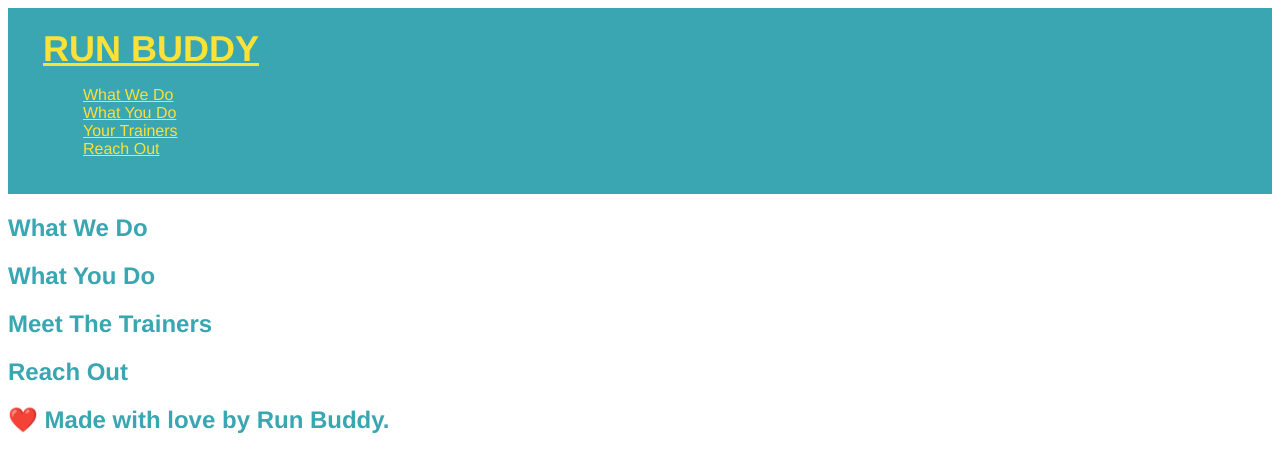
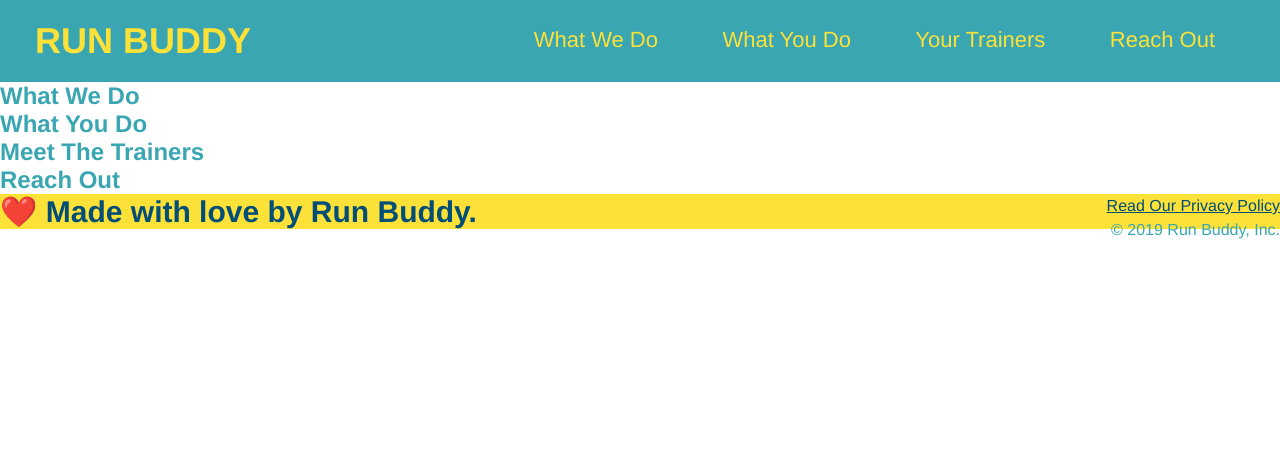
Before and after one commit to JonathanGibbings/run-buddy, a plain HTML site: page index.html in a window 1280 px wide. Drawn offline with Linux system fonts and the light colour scheme.

Commit message:
end of 1.2

```diff
--- a/assets/css/style.css
+++ b/assets/css/style.css
@@ -1,3 +1,9 @@
+* {
+    margin: 0;
+    padding: 0;
+    box-sizing: border-box;
+}
+
 body {
     color: #39a6b2;
     font-family: Helvetica, Arial, sans-serif;
@@ -13,8 +19,48 @@ header h1 {
     font-size: 36px;
     color: #fce138;
     margin: 0;
+    display: inline;
 }
 
 header a {
+    text-decoration: none;
     color: #fce138;
 }
+
+header nav {
+    float: right;
+    margin: 7px 0;
+}
+
+header nav ul li {
+    display: inline;
+}
+
+header nav ul li a {
+    margin: 0 30px;
+    font-weight: lighter;
+    font-size: 22px;
+}
+
+footer {
+    background: #fce138;
+    width: 100%;
+    padding: 40px 35 px;
+}
+
+footer h2 {
+    display: inline;
+    color: #024e76;
+    font-size: 30px;
+    margin: 0;
+}
+
+footer div {
+    float: right;
+    line-height: 1.5;
+    text-align: right;
+}
+
+footer a {
+    color: #024e76;
+}
--- a/index.html
+++ b/index.html
@@ -11,7 +11,7 @@
     <!-- navigation -->
     <header>
         <h1>
-            <a href="/">RUN BUDDY</a>
+            <a href="./">RUN BUDDY</a>
         </h1>
 
         <nav>
@@ -62,6 +62,10 @@
     <!-- footer -->
     <footer>
         <h2>❤️ Made with love by Run Buddy.</h2>
+        <div>
+            <a href="#">Read Our Privacy Policy</a><br />
+            &copy; 2019 Run Buddy, Inc.
+        </div>
     </footer>
 </body>
 
```
